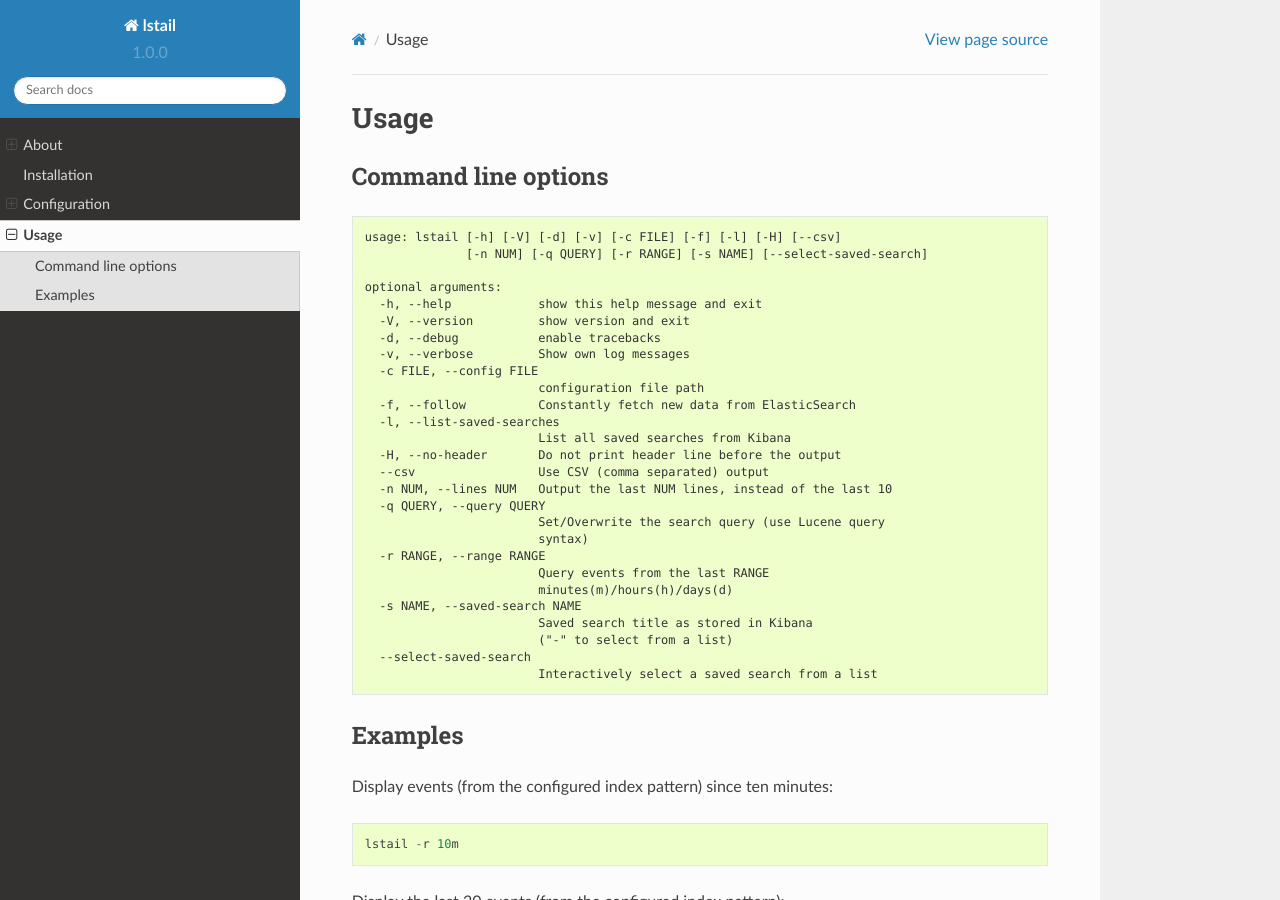
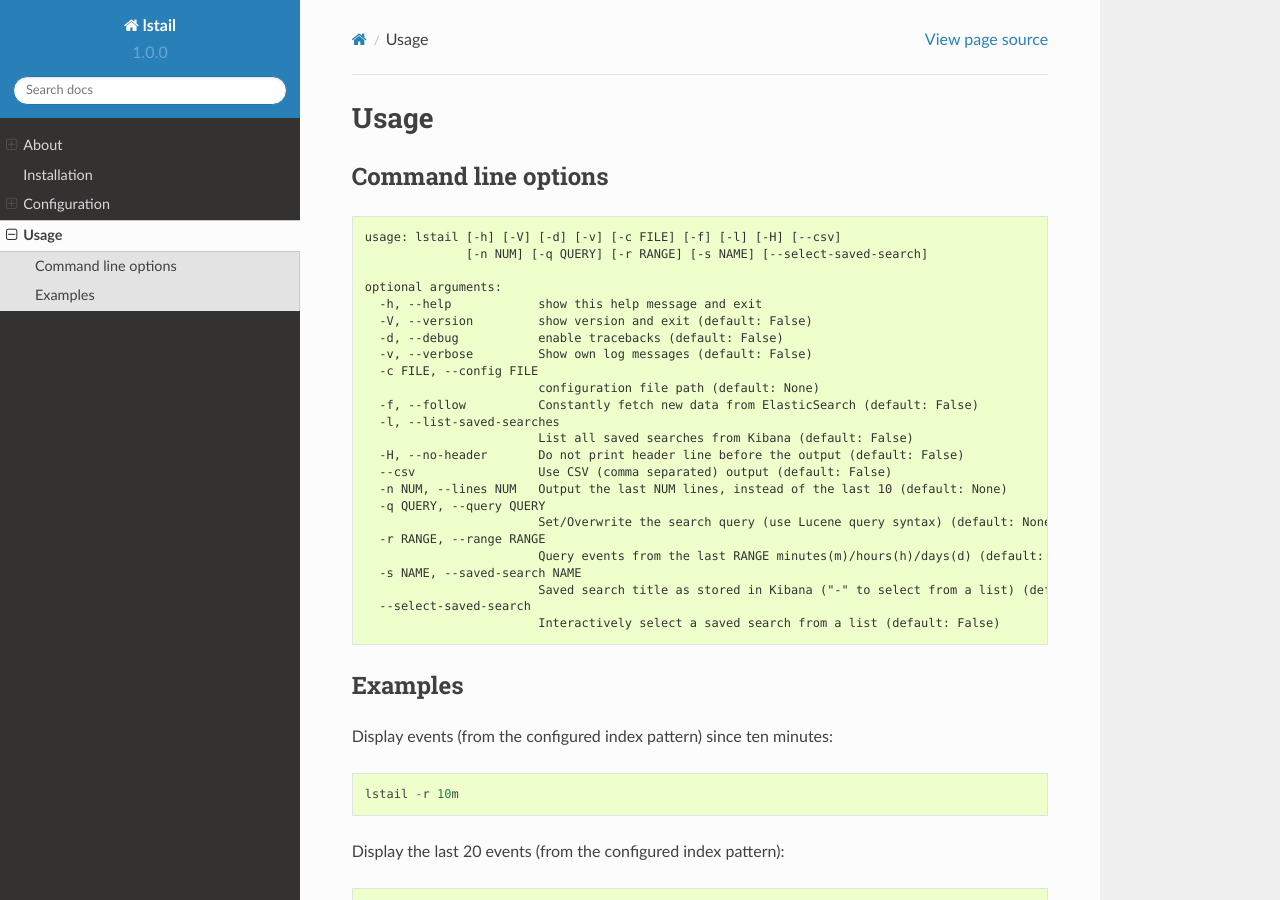
Before and after one commit to eht16/lstail, a Sphinx documentation site: the page built from docs/usage.rst, in a window 1280 px wide and 900 px high. Built offline with Sphinx 7.4.7 and the Read the Docs theme 2.0.0, drawn with Linux system fonts in a browser that asks for light colours.

Commit message:
Add default values in command line help output

```diff
--- a/docs/usage.rst
+++ b/docs/usage.rst
@@ -11,28 +11,25 @@
 
     optional arguments:
       -h, --help            show this help message and exit
-      -V, --version         show version and exit
-      -d, --debug           enable tracebacks
-      -v, --verbose         Show own log messages
+      -V, --version         show version and exit (default: False)
+      -d, --debug           enable tracebacks (default: False)
+      -v, --verbose         Show own log messages (default: False)
       -c FILE, --config FILE
-                            configuration file path
-      -f, --follow          Constantly fetch new data from ElasticSearch
+                            configuration file path (default: None)
+      -f, --follow          Constantly fetch new data from ElasticSearch (default: False)
       -l, --list-saved-searches
-                            List all saved searches from Kibana
-      -H, --no-header       Do not print header line before the output
-      --csv                 Use CSV (comma separated) output
-      -n NUM, --lines NUM   Output the last NUM lines, instead of the last 10
+                            List all saved searches from Kibana (default: False)
+      -H, --no-header       Do not print header line before the output (default: False)
+      --csv                 Use CSV (comma separated) output (default: False)
+      -n NUM, --lines NUM   Output the last NUM lines, instead of the last 10 (default: None)
       -q QUERY, --query QUERY
-                            Set/Overwrite the search query (use Lucene query
-                            syntax)
+                            Set/Overwrite the search query (use Lucene query syntax) (default: None)
       -r RANGE, --range RANGE
-                            Query events from the last RANGE
-                            minutes(m)/hours(h)/days(d)
+                            Query events from the last RANGE minutes(m)/hours(h)/days(d) (default: None)
       -s NAME, --saved-search NAME
-                            Saved search title as stored in Kibana
-                            ("-" to select from a list)
+                            Saved search title as stored in Kibana ("-" to select from a list) (default: None)
       --select-saved-search
-                            Interactively select a saved search from a list
+                            Interactively select a saved search from a list (default: False)
 
 
 Examples
```
Also changed, not shown: README.md (+13 -16 lines), 1 other file.
